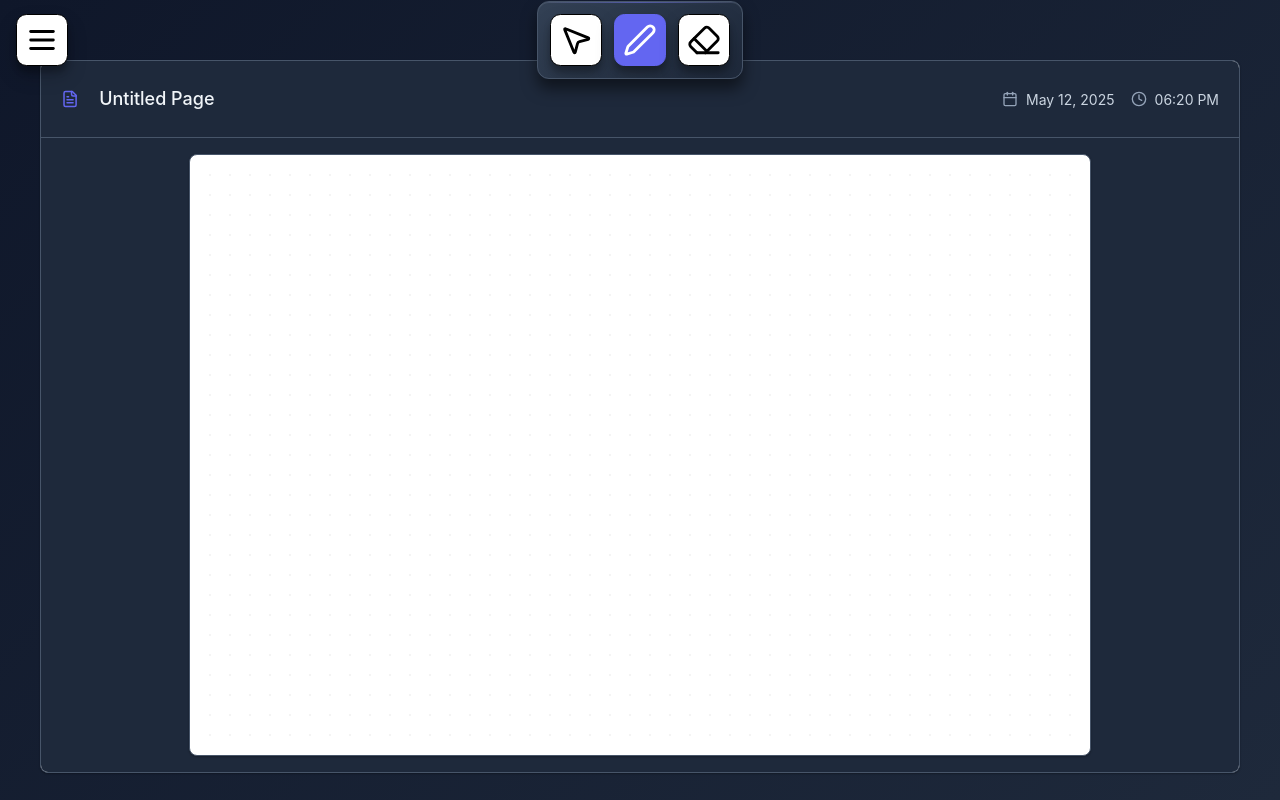
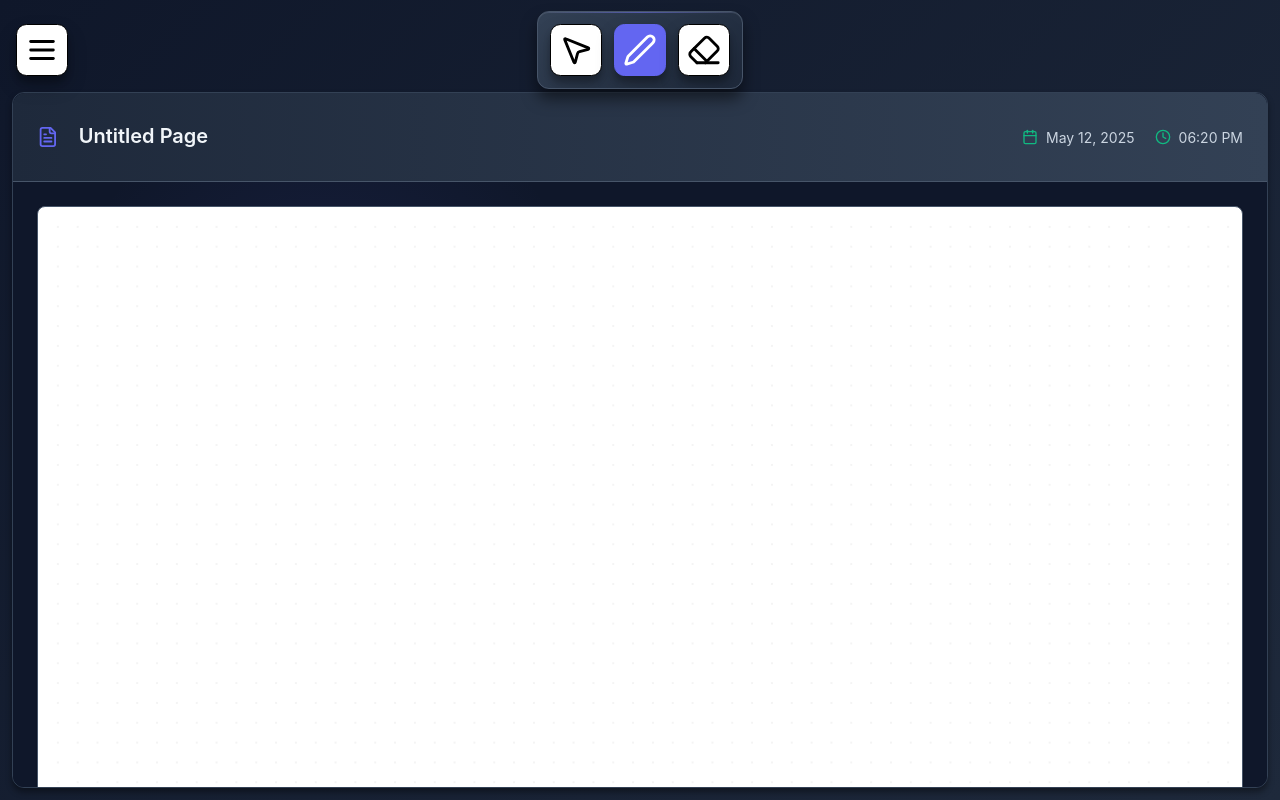
Before and after one commit to iamSt3el/steel-app, a React (Create React App) app: page / in a window 1280 px wide. Built offline with nearby package versions, Linux system fonts and the light colour scheme.

Commit message:
new code

```diff
--- a/package.json
+++ b/package.json
@@ -45,6 +45,7 @@
     "electron": "^36.2.0",
     "electron-builder": "^26.0.12",
     "lucide-react": "^0.510.0",
+    "roughjs": "^4.6.6",
     "sass": "^1.88.0",
     "wait-on": "^8.0.3"
   },
--- a/src/components/Canvas/Canvas.module.scss
+++ b/src/components/Canvas/Canvas.module.scss
@@ -7,7 +7,7 @@
   align-items: center;
   width: 100%;
   height: 100%;
-  padding: $spacing-lg;
+  padding: 0; // Remove padding to maximize space
 }
 
 .canvas {
@@ -16,6 +16,8 @@
   border: 1px solid $border-primary;
   box-shadow: $shadow-sm;
   transition: all $transition-base;
+  max-width: 100%;
+  max-height: 100%;
 
   &:hover {
     box-shadow: $shadow-md;
--- a/src/components/NoteBookPage/NoteBookPage.jsx
+++ b/src/components/NoteBookPage/NoteBookPage.jsx
@@ -1,5 +1,5 @@
 // src/components/NoteBookPage/NoteBookPage.jsx
-import React, { useState } from 'react';
+import React, { useState, useRef, useEffect } from 'react';
 import styles from './NoteBookPage.module.scss';
 import Canvas from '../Canvas';
 import { Calendar, Clock, FileText } from 'lucide-react';
@@ -12,11 +12,42 @@ const NoteBookPage = ({
 }) => {
   const [canvasData, setCanvasData] = useState(null);
   const [pageTitle, setPageTitle] = useState('Untitled Page');
+  const [canvasSize, setCanvasSize] = useState({ width: 900, height: 600 });
+  const canvasWrapperRef = useRef(null);
 
   const handleCanvasChange = (dataURL) => {
     setCanvasData(dataURL);
     onPageChange?.(dataURL);
   };
+
+  // Calculate canvas size based on available space
+  useEffect(() => {
+    const updateCanvasSize = () => {
+      if (canvasWrapperRef.current) {
+        const wrapper = canvasWrapperRef.current;
+        const rect = wrapper.getBoundingClientRect();
+
+        // Calculate available space with some padding
+        const padding = 40;
+        const availableWidth = rect.width - padding;
+        const availableHeight = rect.height - padding;
+
+        // Maintain aspect ratio while fitting in available space
+        const maxWidth = Math.max(900, availableWidth);
+        const maxHeight = Math.max(600, availableHeight);
+
+        setCanvasSize({
+          width: Math.min(maxWidth, availableWidth),
+          height: Math.min(maxHeight, availableHeight)
+        });
+      }
+    };
+
+    updateCanvasSize();
+    window.addEventListener('resize', updateCanvasSize);
+
+    return () => window.removeEventListener('resize', updateCanvasSize);
+  }, []);
 
   const getCurrentTime = () => {
     return new Date().toLocaleTimeString([], { hour: '2-digit', minute: '2-digit' });
@@ -56,10 +87,10 @@ const NoteBookPage = ({
         </div>
       </div>
 
-      <div className={styles.canvasWrapper}>
+      <div className={styles.canvasWrapper} ref={canvasWrapperRef}>
         <Canvas
-          width={900}
-          height={600}
+          width={canvasSize.width}
+          height={canvasSize.height}
           currentTool={currentTool}
           strokeColor={strokeColor}
           strokeWidth={strokeWidth}
--- a/src/components/NoteBookPage/NoteBookPage.module.scss
+++ b/src/components/NoteBookPage/NoteBookPage.module.scss
@@ -5,22 +5,22 @@
   display: flex;
   flex-direction: column;
   height: 100%;
-  max-width: 1200px;
-  margin: 0 auto;
-  background-color: $white;
-  border-radius: $radius-lg;
-  border: 1px solid $border-primary;
-  box-shadow: $shadow-sm;
+  width: 100%;
+  background-color: $bg-primary;
+  border-radius: $radius-xl;
   overflow: hidden;
+  border: 1px solid $border-secondary;
+  box-shadow: $shadow-md;
 }
 
 .pageHeader {
-  padding: $spacing-lg $spacing-xl;
-  background-color: $bg-secondary;
+  padding: $spacing-xl $spacing-2xl;
+  background: linear-gradient(90deg, $dark-bg-secondary, $dark-bg-tertiary);
   border-bottom: 1px solid $border-primary;
   display: flex;
   justify-content: space-between;
   align-items: center;
+  border-radius: $radius-xl $radius-xl 0 0;
 
   .headerLeft {
     display: flex;
@@ -28,8 +28,8 @@
     gap: $spacing-md;
 
     .pageIcon {
-      width: 20px;
-      height: 20px;
+      width: 24px;
+      height: 24px;
       color: $primary-color;
     }
 
@@ -37,17 +37,18 @@
       background: transparent;
       border: none;
       color: $text-primary;
-      font-size: $font-size-lg;
-      font-weight: $font-weight-medium;
+      font-size: $font-size-xl;
+      font-weight: $font-weight-semibold;
       outline: none;
-      border-bottom: 1px solid transparent;
+      min-width: 200px;
+      border-bottom: 2px solid transparent;
       padding: $spacing-sm;
-      border-radius: $radius-sm;
+      border-radius: $radius-md;
       transition: all $transition-base;
 
       &:focus {
         border-bottom-color: $primary-color;
-        background-color: rgba(79, 70, 229, 0.05);
+        background-color: rgba(255, 255, 255, 0.05);
       }
 
       &::placeholder {
@@ -58,7 +59,7 @@
 
   .headerRight {
     display: flex;
-    gap: $spacing-lg;
+    gap: $spacing-xl;
 
     .timeInfo {
       display: flex;
@@ -70,7 +71,11 @@
       .headerIcon {
         width: 16px;
         height: 16px;
-        color: $text-tertiary;
+        color: $accent-color;
+      }
+
+      .date, .time {
+        font-weight: $font-weight-medium;
       }
     }
   }
@@ -81,5 +86,63 @@
   display: flex;
   justify-content: center;
   align-items: center;
-  background-color: $bg-secondary;
+  padding: $spacing-2xl;
+  background: $bg-primary;
+  position: relative;
+
+  // Add subtle background pattern
+  &::before {
+    content: '';
+    position: absolute;
+    top: 0;
+    left: 0;
+    right: 0;
+    bottom: 0;
+    background-image:
+      radial-gradient(circle at 25% 25%, rgba(99, 102, 241, 0.1) 0%, transparent 25%),
+      radial-gradient(circle at 75% 75%, rgba(16, 185, 129, 0.1) 0%, transparent 25%);
+    pointer-events: none;
+    z-index: 0;
+  }
+
+  canvas {
+    position: relative;
+    z-index: 1;
+  }
 }
+
+.pageFooter {
+  padding: $spacing-lg $spacing-2xl;
+  background-color: $dark-bg-secondary;
+  border-top: 1px solid $border-primary;
+  border-radius: 0 0 $radius-xl $radius-xl;
+
+  .footerStats {
+    display: flex;
+    justify-content: center;
+    gap: $spacing-xl;
+
+    .stat {
+      color: $text-tertiary;
+      font-size: $font-size-xs;
+      text-transform: uppercase;
+      letter-spacing: 0.5px;
+      display: flex;
+      align-items: center;
+      gap: $spacing-sm;
+
+      .statValue {
+        color: $text-primary;
+        font-weight: $font-weight-medium;
+        text-transform: none;
+      }
+
+      .colorPreview {
+        width: 16px;
+        height: 16px;
+        border-radius: $radius-sm;
+        border: 2px solid $border-primary;
+      }
+    }
+  }
+}
--- a/src/layout/main.module.scss
+++ b/src/layout/main.module.scss
@@ -1,32 +1,39 @@
 @import '../styles/variables.scss';
-
 
 .main {
     display: flex;
     flex-direction: column;
+    height: 100vh; // Take full viewport height
     color: $text-primary;
 
     .outterBox {
         padding-top: 20px;
         position: relative;
         width: 100%;
-        height: 60px;
-        /* or whatever height you want */
+        height: 80px; // Fixed height for the toolbar area
+        flex-shrink: 0; // Don't shrink this area
         display: flex;
         align-items: center;
         justify-content: center;
-        /* centers the toolbox */
-
+        background-color: transparent;
+        z-index: 10; // Ensure it stays on top
 
         .menuBox {
             position: absolute;
             left: 1rem;
-            /* or 0 for flush left */
         }
 
-
         .toolbox {
-            /* already centered via parent */
+            // already centered via parent
         }
     }
+
+    .canvasBox {
+        flex: 1; // Take remaining space
+        display: flex;
+        flex-direction: column;
+        padding: $spacing-md;
+        overflow: hidden; // Prevent overflow issues
+        min-height: 0; // Important for flex children to shrink properly
+    }
 }
```
Also changed, not shown: 1 other file (tests, documents, lock files or other folders).
